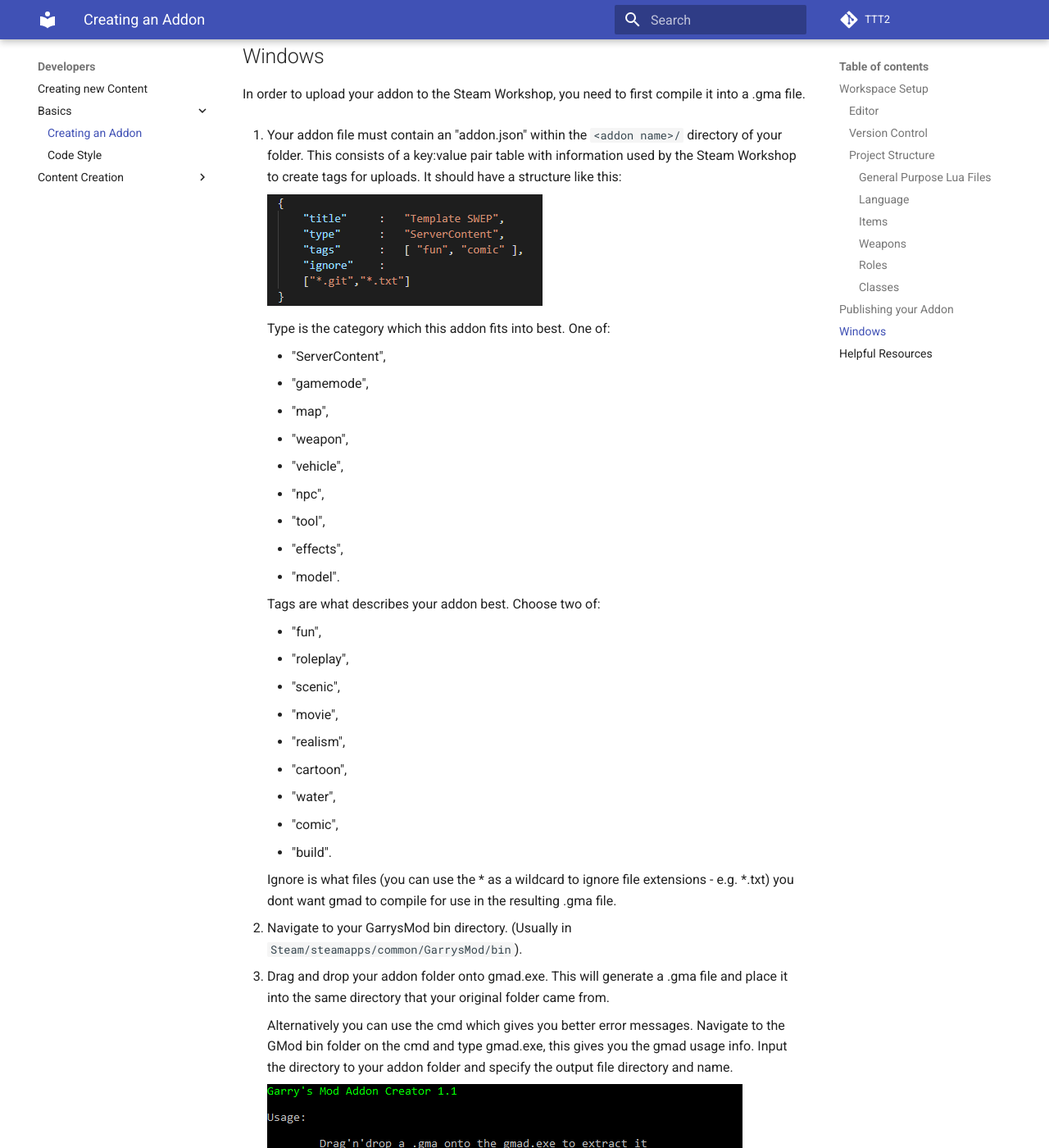
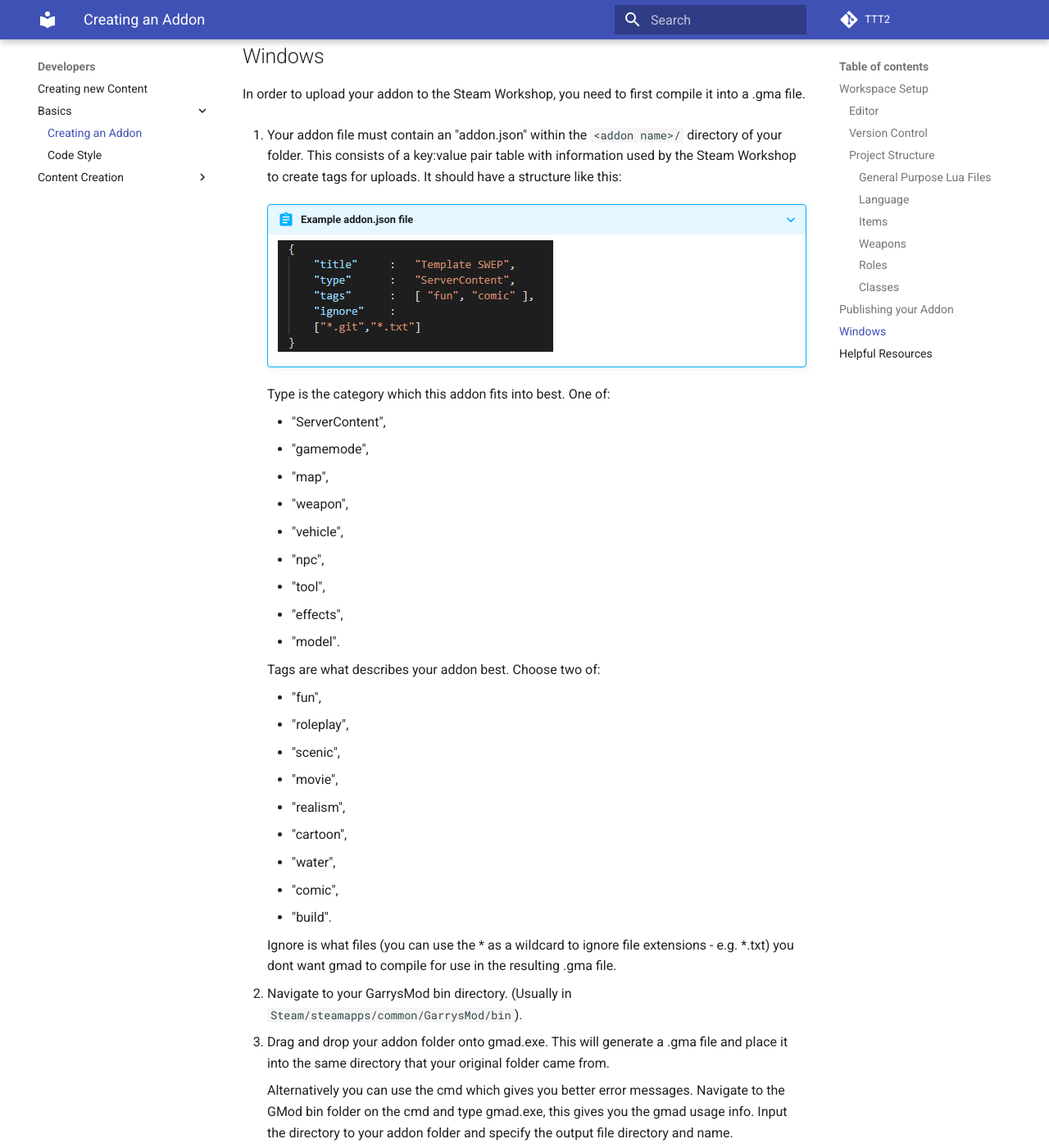
Before and after one commit to TTT-2/docs, an MkDocs documentation site: the page built from docs/developers/basics/creating-an-addon.md, in a window 1280 px wide and 1400 px high, scrolled down 3003 px. Shown: the whole window at 82% size. Built offline with MkDocs 1.6.1 and Material for MkDocs 9.7.7, drawn with Linux system fonts in a browser that asks for light colours; comment, search, counter and statistics services are not loaded; some of the changed text lies outside the part shown.

Commit message:
changing how images are displayed

```diff
--- a/docs/developers/basics/creating-an-addon.md
+++ b/docs/developers/basics/creating-an-addon.md
@@ -53,7 +53,8 @@ In order to upload your addon to the Steam Workshop, you need to first compile i
 Workshop to create tags for uploads.
     It should have a structure like this:
 
-    ![addon_json.png](../../assets/images/article/addon_json.png)
+    ???+ abstract "Example addon.json file"
+        ![addon_json.png](../../assets/images/article/addon_json.png)
 
     Type is the category which this addon fits into best. One of:
 
@@ -87,13 +88,15 @@ Workshop to create tags for uploads.
 
     Alternatively you can use the cmd which gives you better error messages. Navigate to the GMod bin folder on the cmd and type gmad.exe, this gives you the gmad usage info. Input the directory to your addon folder and specify the output file directory and name.
 
-    ![gmad_info.png](../../assets/images/article/gmad_info.png)
+    ???+ abstract "gmad help output"
+        ![gmad_info.png](../../assets/images/article/gmad_info.png)
 
 1. Navigate to the bin folder via cmd to use gmpublish.exe.
 
 1. Type gmpublish.exe to view usage information, input your icon and .gma paths in their respective fields.
 
-    ![gmpublish_info.png](../../assets/images/article/gmpublish_info.png)
+    ???+ abstract "gmpublish help output"
+        ![gmpublish_info.png](../../assets/images/article/gmpublish_info.png)
 
 1. You have now published your addon onto the steam workshop. Visit the addon in the workshop via the link that gmpublish gives you to add information to it and make it public.
 
```
